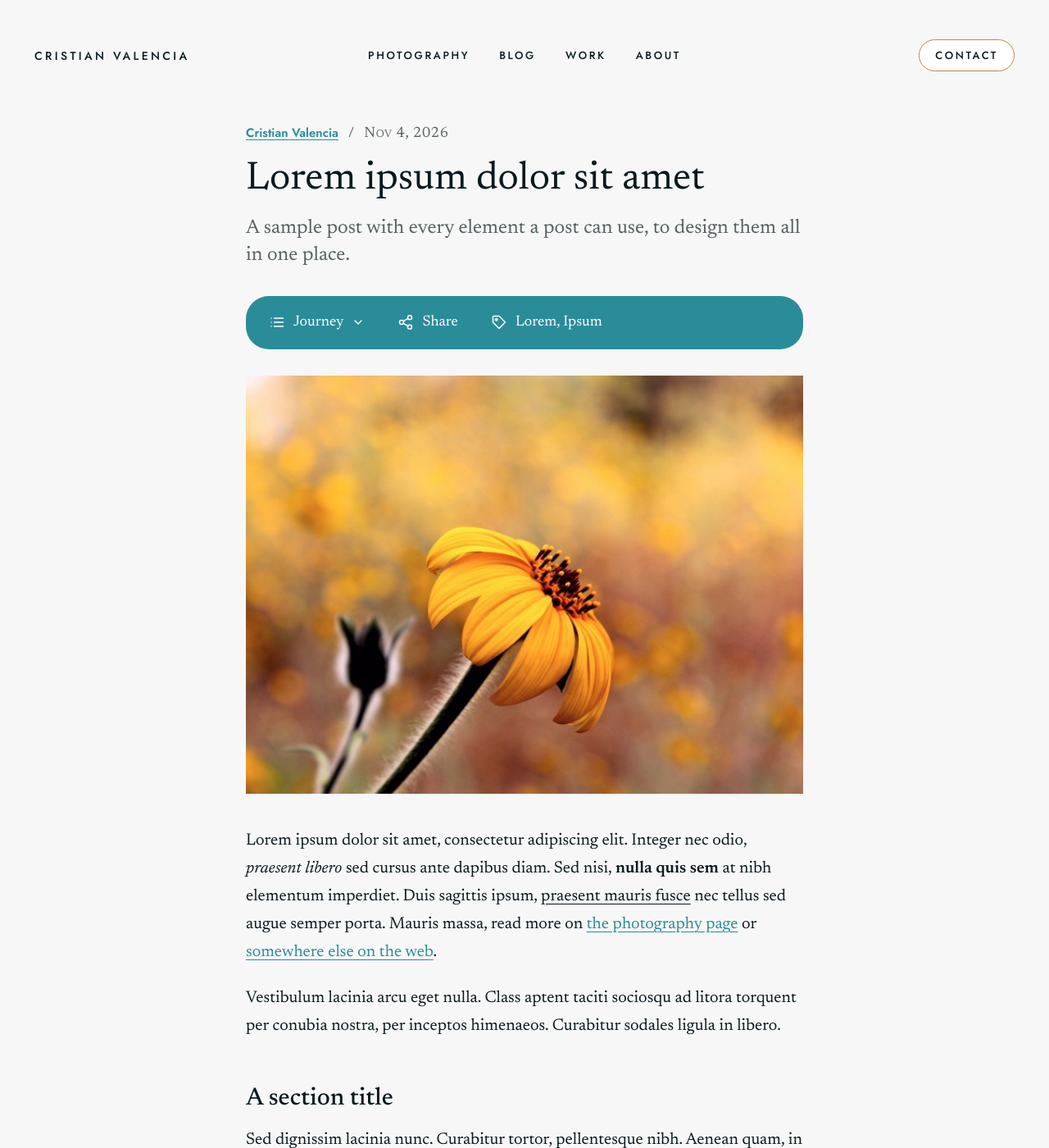
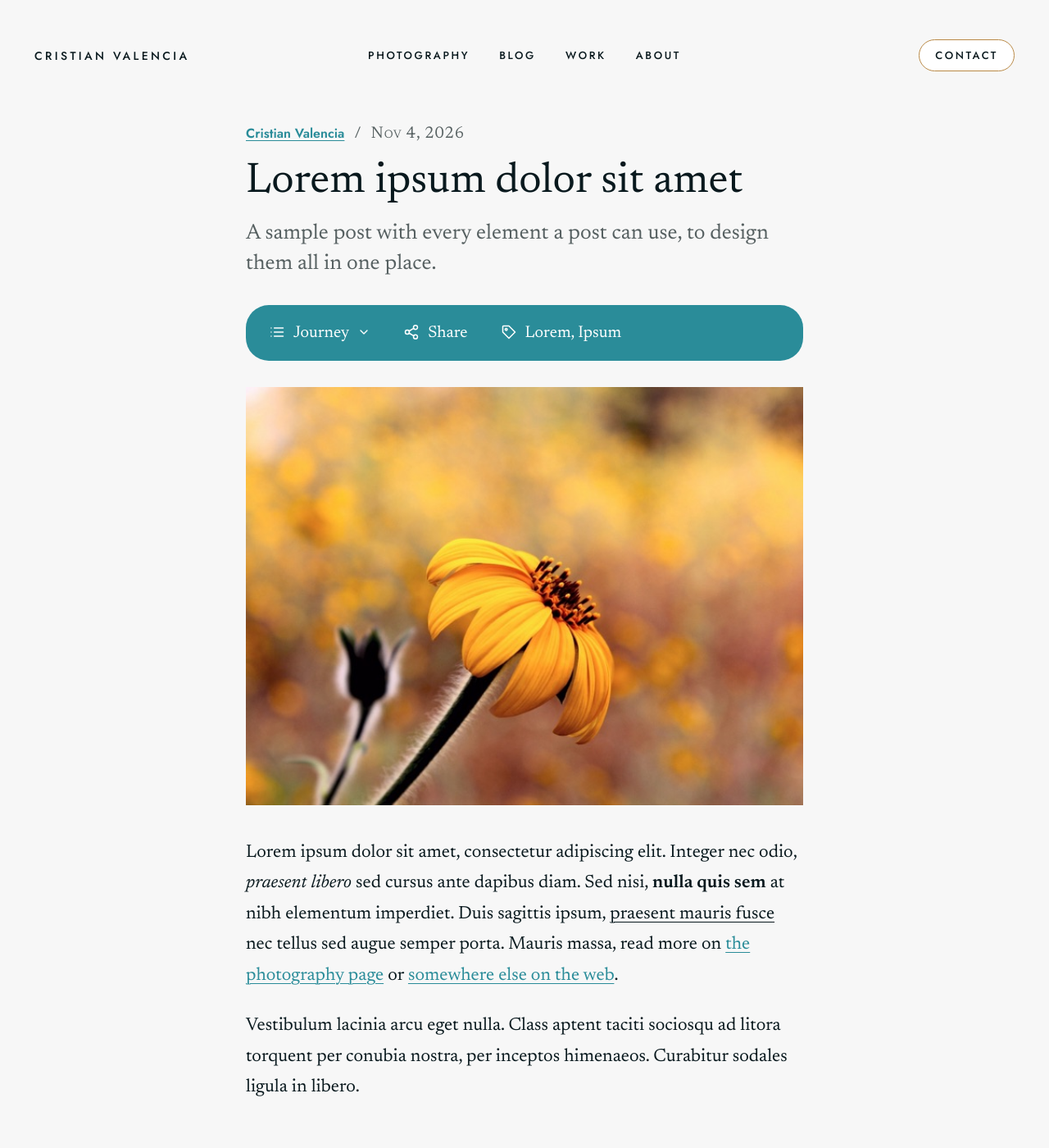
Before and after one commit to CristianValencia/CristianValencia.github.io, a Jekyll site: the page built from _posts/2026-11-04-lorem-ipsum.md, in a window 1280 px wide and 1400 px high. Shown: the whole window at 82% size. Built offline with Jekyll 4.4.1, drawn with Linux system fonts in a browser that asks for light colours; our own code applies the rules of GitHub Pages for plain Markdown files.

Commit message:
Raise post text to a 22px base and scale the rest of the post

```diff
--- a/assets/css/main.css
+++ b/assets/css/main.css
@@ -1129,13 +1129,13 @@ a.card:hover {
   gap: 4px 12px;
   margin: 0 0 20px;
   font-family: var(--font-serif);
-  font-size: 18px;
+  font-size: 20px;
   color: var(--color-muted);
 }
 
 .post__byline a {
   font-family: var(--font-sans);
-  font-size: 15px;
+  font-size: 16px;
   font-weight: 600;
   color: var(--color-link);
   text-decoration-thickness: 1px;
@@ -1155,14 +1155,14 @@ a.card:hover {
   margin: 0 0 16px;
   font-family: var(--font-serif);
   font-weight: 400;
-  font-size: 48px;
+  font-size: 52px;
   line-height: 1.1;
 }
 
 .post__subtitle {
   margin: 0;
   font-family: var(--font-serif);
-  font-size: 24px;
+  font-size: 26px;
   line-height: 1.4;
   color: var(--color-muted);
 }
@@ -1182,7 +1182,7 @@ a.card:hover {
   background: var(--color-link);
   color: #FFFFFF;
   font-family: var(--font-serif);
-  font-size: 18px;
+  font-size: 20px;
   line-height: 1.4;
 }
 
@@ -1291,7 +1291,7 @@ a.card:hover {
 }
 
 .post-journey__count {
-  font-size: 15px;
+  font-size: 16px;
   color: var(--color-muted);
 }
 
@@ -1382,7 +1382,7 @@ a.card:hover {
 
 .jr-title {
   display: block;
-  font-size: 15px;
+  font-size: 16px;
   font-weight: 600;
   line-height: 1.4;
   transition: color 0.2s ease;
@@ -1395,7 +1395,7 @@ a.card:hover {
 .jr-summary {
   display: block;
   margin-top: 4px;
-  font-size: 15px;
+  font-size: 16px;
   line-height: 1.5;
   color: var(--color-muted);
 }
@@ -1409,10 +1409,11 @@ a.card:hover {
 
 .post__body {
   padding: 40px 0 16px;
+  font-size: 22px;
 }
 
 /* Reading column. Sizes are in em, so they follow the text size (20px, 18px
-   on phones). */
+   on phones; posts use 22px, 20px on phones). */
 .prose > :first-child {
   margin-top: 0;
 }
@@ -1575,7 +1576,7 @@ a.card:hover {
 .figure figcaption {
   margin-top: 12px;
   font-family: var(--font-sans);
-  font-size: 15px;
+  font-size: 16px;
   line-height: 1.5;
   text-align: center;
   color: var(--color-muted);
@@ -1586,7 +1587,7 @@ a.card:hover {
   background: var(--color-link);
   color: #FFFFFF;
   font-family: var(--font-serif);
-  font-size: 18px;
+  font-size: 20px;
   line-height: 1.4;
 }
 
@@ -1626,7 +1627,7 @@ a.card:hover {
 
 .post-end__sources span {
   font-family: var(--font-sans);
-  font-size: 15px;
+  font-size: 16px;
 }
 
 .post-end__note {
@@ -1635,8 +1636,9 @@ a.card:hover {
 }
 
 @media (max-width: 700px) {
-  .post__title { font-size: 36px; }
-  .post__subtitle { font-size: 20px; }
+  .post__title { font-size: 40px; }
+  .post__subtitle { font-size: 22px; }
+  .post__body { font-size: 20px; }
   .prose blockquote { padding: 20px; }
   .post-end__inner { padding: 20px 16px; }
 
```
